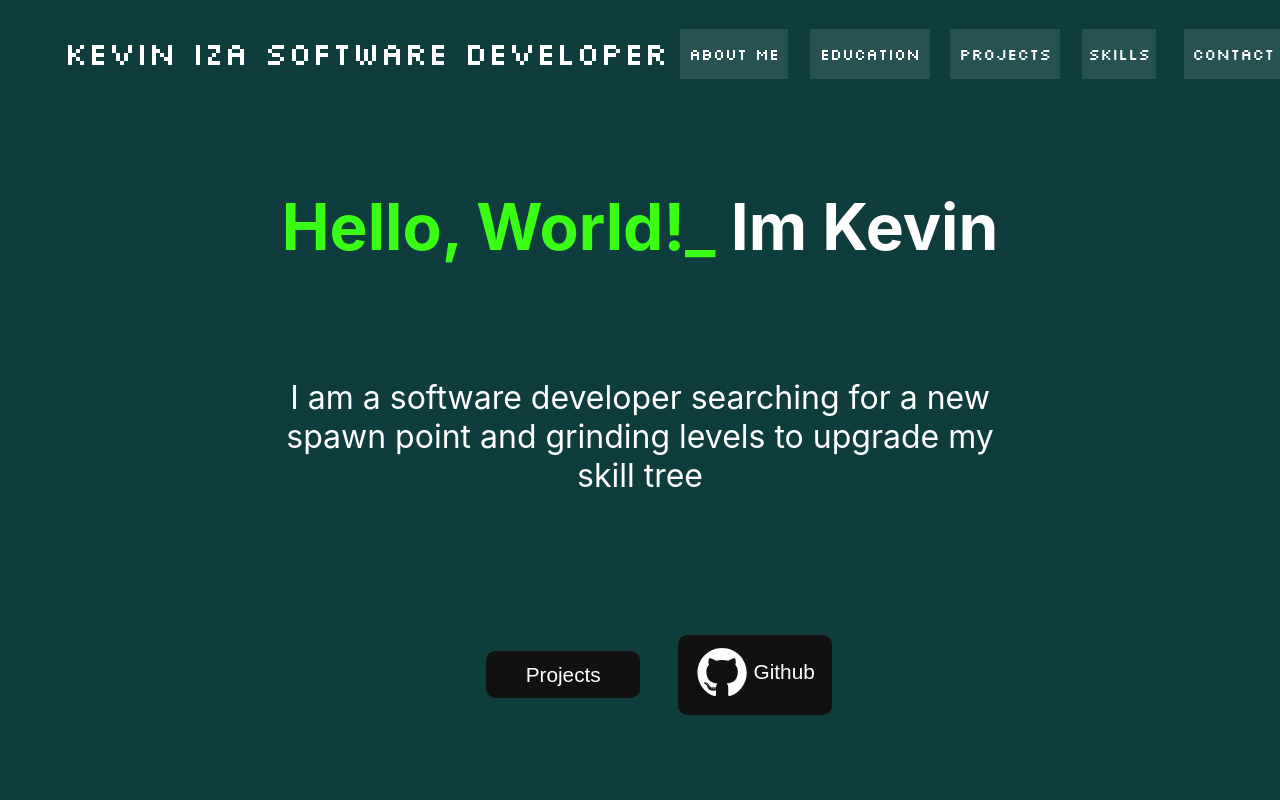
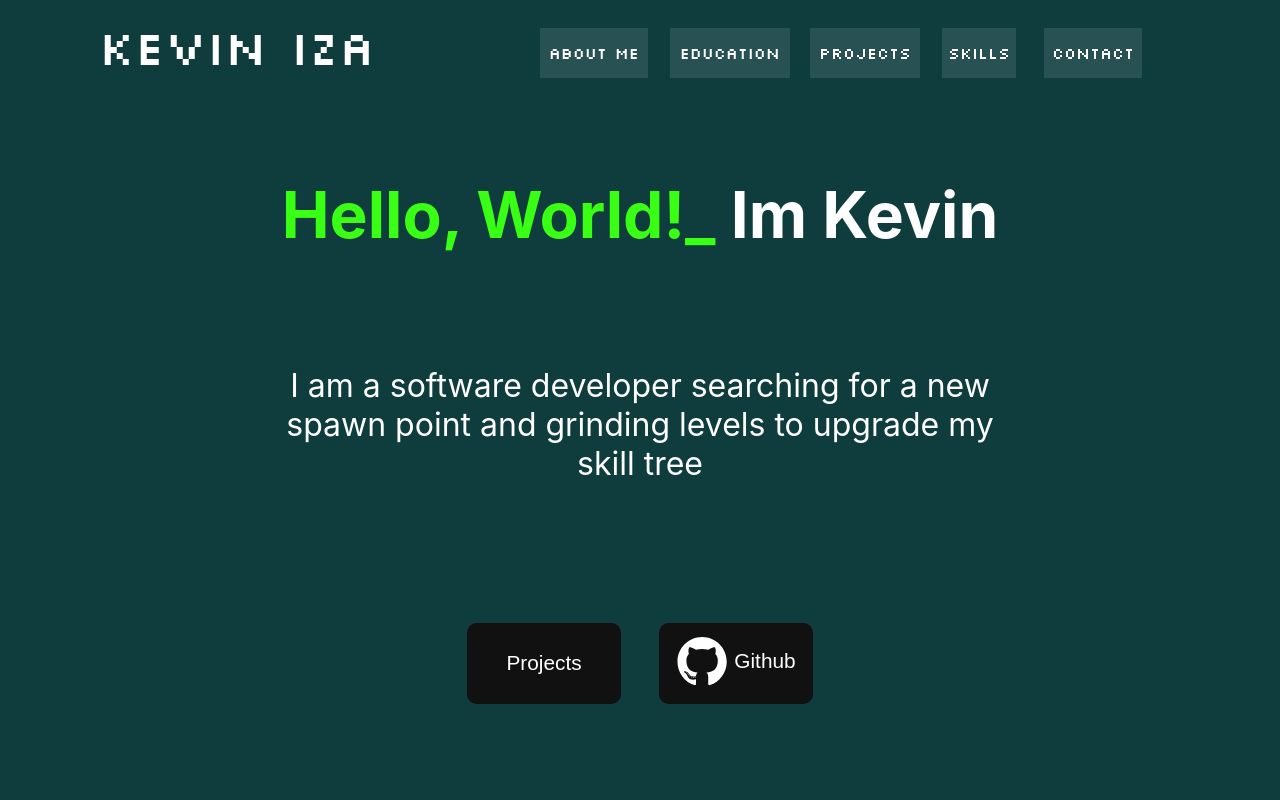
Before and after one commit to Izakevin/Izakevin.github.io, a React (Create React App) app: page / in a window 1280 px wide. Shown: the top 800 px of the page. Built offline with nearby package versions, Linux system fonts and the light colour scheme.

Commit message:
Updated heading navagation bar buttons spacing and changed title name

```diff
--- a/src/App.css
+++ b/src/App.css
@@ -22,8 +22,3 @@ h2{
   background-color: black;
   color: white;
 } */
-
-#project{
-  width:70%;
-  margin: auto;
-}
--- a/src/App.js
+++ b/src/App.js
@@ -7,13 +7,11 @@ import Skills from './components/Skills.js';
 import Contact from './components/Contact';
 import AboutMe from './components/About_Me';
 import Projects from './components/Projects';
-// import DrawerAppBar from './components/DrawerAppBar';
 
 function App() {
 
   return (
     <div>
-      {/* <DrawerAppBar/> */}
       <div id="app_header">
         <Header/>
       </div>
--- a/src/components/Header.js
+++ b/src/components/Header.js
@@ -3,11 +3,9 @@ import './styles/Header.css';
 import Navigation from './Navigation';
 import GithubNt from './Logos/GithubNt';
 
-function Header(Props){
+function Header(){
     return (
     <header>
-        {/* <p>{Props.test}</p>      how to use props*/}
-        {/* <p>{Props.item}</p> */}
         <Navigation/>
 
         <div id="hr-info">
--- a/src/components/Navigation.js
+++ b/src/components/Navigation.js
@@ -7,7 +7,7 @@ function Navigation(Props){
 
     return(
     <div id="hr-top">
-        <p>Kevin Iza Software Developer</p>
+        <p>Kevin Iza</p>
 
         <nav id='Navagation'>
             <ul><AnchorLink href="#about_me"><Btn1 name= "About Me"/></AnchorLink></ul>
--- a/src/components/styles/Navigation.css
+++ b/src/components/styles/Navigation.css
@@ -12,24 +12,20 @@
 }
 
 #hr-top > p{
-    font-size: 2em;
+    font-size: 3em;
+    margin: auto;
 }
 
 #Navagation{
     text-align: center;
-    left: 50%;          /*pushes the nav to the right*/
-    position: absolute;
     padding-top: 1%;
+    width: 70%;
 }
 
 #Navagation > ul{
     display: inline-block;
 }
 
-ul > button{
-    font-size: 1.1em;
-}
-
 ul > a:link{
     text-decoration: none;
 }
```
